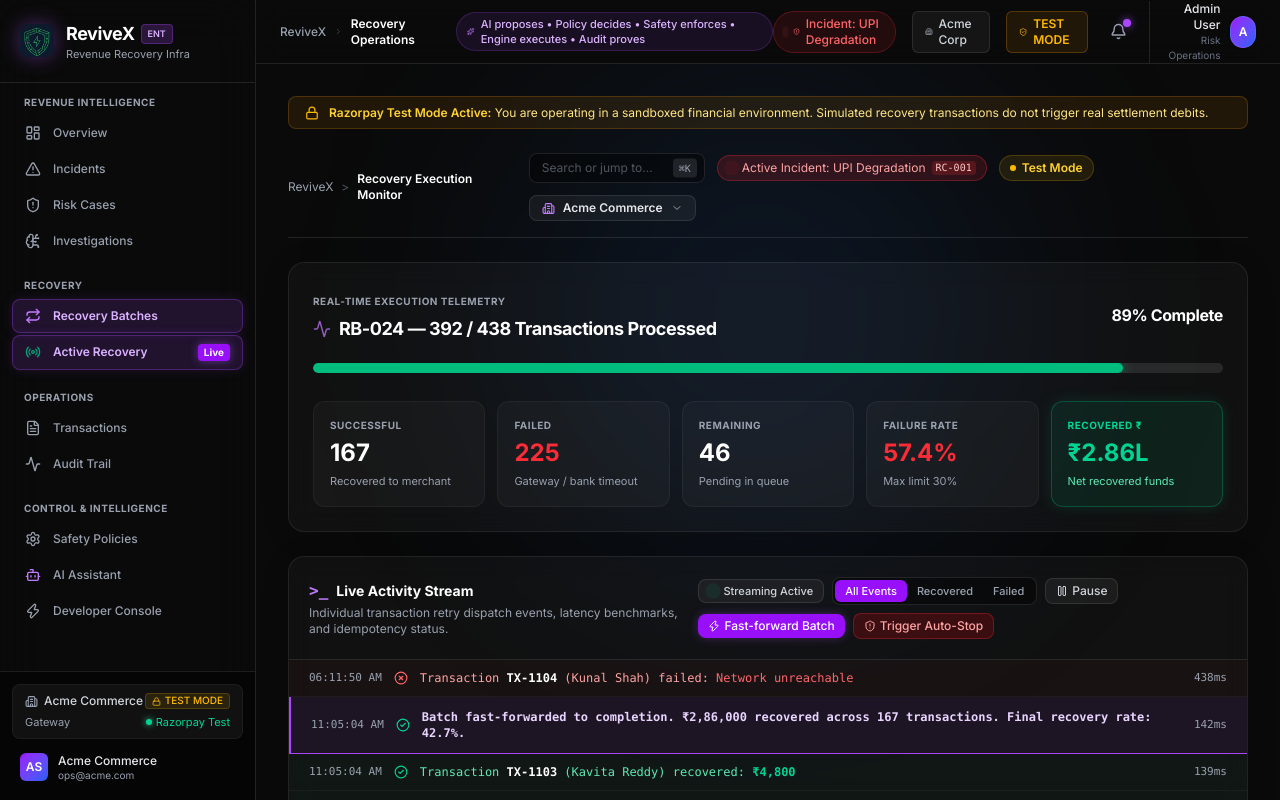
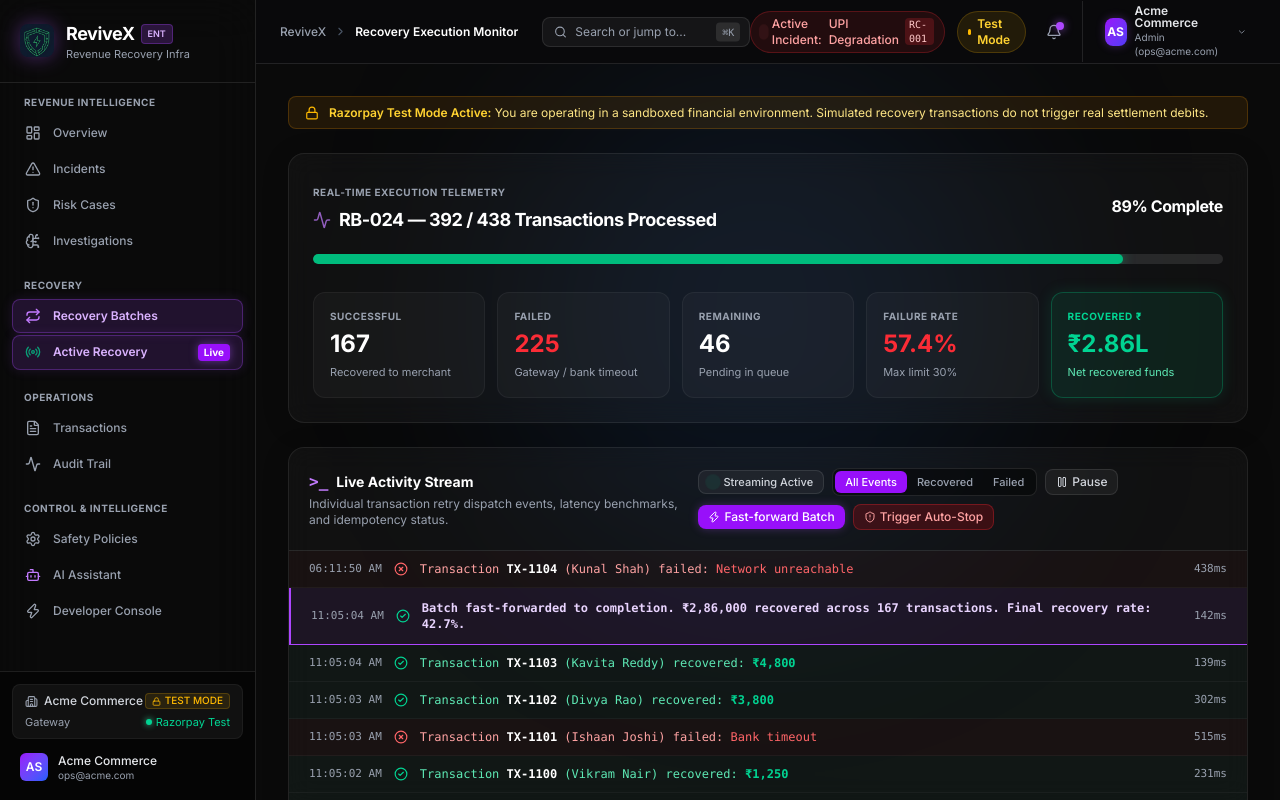
Before and after one commit to bhaskararamkarri/ReviveX, a Next.js app in the folder frontend/: page /recovery in a window 1280 px wide. Built offline with nearby package versions, Linux system fonts and the light colour scheme.

Commit message:
fix(header): clean and rearrange top navbar with balanced spacing and unified merchant profile

```diff
--- a/frontend/src/app/recovery/page.tsx
+++ b/frontend/src/app/recovery/page.tsx
@@ -242,47 +242,7 @@ function RecoveryContent() {
         </p>
       </div>
 
-      {/* Breadcrumb & Navigation Bar matching reference */}
-      <div className="flex flex-col sm:flex-row sm:items-center justify-between gap-4 border-b border-white/10 pb-4">
-        <div className="flex items-center gap-2 text-xs">
-          <span className="text-gray-400">ReviveX</span>
-          <span className="text-gray-600">&gt;</span>
-          <span className="text-white font-semibold">Recovery Execution Monitor</span>
-        </div>
 
-        <div className="flex flex-wrap items-center gap-3">
-          {/* Quick Search */}
-          <div className="relative hidden md:block">
-            <input
-              type="text"
-              placeholder="Search or jump to..."
-              readOnly
-              className="bg-black/40 border border-white/10 rounded-lg px-3 py-1.5 text-xs text-gray-400 w-44 focus:outline-none cursor-pointer"
-            />
-            <span className="absolute right-2 top-1/2 -translate-y-1/2 text-[10px] bg-white/10 px-1.5 py-0.5 rounded text-gray-400 font-mono">⌘K</span>
-          </div>
-
-          {/* Active Incident Tag */}
-          <Link href="/incidents" className="flex items-center gap-1.5 px-2.5 py-1 rounded-full bg-red-500/15 border border-red-500/30 text-red-300 text-xs hover:bg-red-500/20 transition-colors">
-            <span className="w-2 h-2 rounded-full bg-red-500 animate-ping"></span>
-            <span>Active Incident: UPI Degradation</span>
-            <span className="font-mono text-[10px] bg-red-500/20 px-1 rounded text-red-200">RC-001</span>
-          </Link>
-
-          {/* Test Mode Badge */}
-          <span className="flex items-center gap-1.5 px-2.5 py-1 rounded-full bg-amber-400/10 border border-amber-400/20 text-amber-300 text-xs font-semibold">
-            <span className="w-1.5 h-1.5 rounded-full bg-amber-400"></span>
-            <span>Test Mode</span>
-          </span>
-
-          {/* Merchant Dropdown */}
-          <div className="flex items-center gap-2 px-3 py-1 rounded-lg bg-white/5 border border-white/10 text-xs text-gray-200">
-            <Building2 size={13} className="text-purple-400" />
-            <span className="font-semibold">Acme Commerce</span>
-            <ChevronDown size={12} className="text-gray-400" />
-          </div>
-        </div>
-      </div>
 
       {/* Circuit Breaker Alert Banner if Triggered */}
       {circuitBreakerTripped && (
--- a/frontend/src/components/Header.tsx
+++ b/frontend/src/components/Header.tsx
@@ -1,7 +1,13 @@
 "use client";
 
-import { usePathname } from 'next/navigation';
-import { Bell, ShieldCheck, ShieldAlert, Sparkles, Building2, ChevronRight } from 'lucide-react';
+import { usePathname, useSearchParams } from 'next/navigation';
+import {
+  Bell,
+  Search,
+  ChevronRight,
+  ChevronDown,
+  Building2
+} from 'lucide-react';
 import Link from 'next/link';
 
 export function Header() {
@@ -11,70 +17,85 @@ export function Header() {
     if (path.startsWith('/overview') || path === '/') return 'Executive Overview';
     if (path.startsWith('/incidents')) return 'Incident Stream';
     if (path.startsWith('/risk-cases') || path.startsWith('/cases')) return 'Risk Cases';
-    if (path.startsWith('/investigations') || path.startsWith('/investigation')) return 'AI Investigation';
-    if (path.startsWith('/recovery')) return 'Recovery Operations';
+    if (path.startsWith('/investigations') || path.startsWith('/investigation')) return 'AI Investigations';
+    if (path.startsWith('/recovery')) return 'Recovery Execution Monitor';
     if (path.startsWith('/transactions')) return 'Transaction Explorer';
     if (path.startsWith('/audit')) return 'Audit Trail';
     if (path.startsWith('/policies')) return 'Safety Policy Center';
-    if (path.startsWith('/ai-assistant')) return 'AI Operations Assistant';
+    if (path.startsWith('/ai-assistant')) return 'Operational AI Assistant';
     if (path.startsWith('/developer-console')) return 'Developer Console';
     return 'Control Center';
   };
 
   return (
-    <header className="h-16 border-b border-white/10 bg-[#0a0a0a]/80 backdrop-blur-md flex items-center justify-between px-6 sticky top-0 z-10 select-none">
-      {/* Breadcrumbs */}
-      <div className="flex items-center gap-2 text-xs">
-        <Link href="/overview" className="text-gray-400 hover:text-white transition-colors font-medium">ReviveX</Link>
-        <ChevronRight size={13} className="text-gray-600" />
-        <span className="text-white font-semibold">{getPageTitle(pathname)}</span>
+    <header className="h-16 border-b border-white/10 bg-[#0a0a0c]/85 backdrop-blur-md flex items-center justify-between px-6 sticky top-0 z-30 select-none">
+      {/* Left: Breadcrumbs & Quick Search */}
+      <div className="flex items-center gap-4">
+        <div className="flex items-center gap-2 text-xs">
+          <Link href="/overview" className="text-gray-400 hover:text-white transition-colors font-medium">
+            ReviveX
+          </Link>
+          <ChevronRight size={13} className="text-gray-600 shrink-0" />
+          <span className="text-white font-semibold whitespace-nowrap">
+            {getPageTitle(pathname)}
+          </span>
+        </div>
 
-        {/* Core Principle Tag */}
-        <div className="hidden xl:flex items-center gap-1.5 ml-4 px-2.5 py-1 rounded-full bg-purple-500/10 border border-purple-500/20 text-[11px] text-purple-300 font-medium">
-          <Sparkles size={11} className="text-purple-400" />
-          <span>AI proposes • Policy decides • Safety enforces • Engine executes • Audit proves</span>
+        {/* Global Search Input */}
+        <div className="relative hidden lg:block ml-2">
+          <Search size={13} className="absolute left-3 top-1/2 -translate-y-1/2 text-gray-400" />
+          <input
+            type="text"
+            placeholder="Search or jump to..."
+            readOnly
+            className="bg-white/5 border border-white/10 rounded-lg pl-8 pr-12 py-1.5 text-xs text-gray-300 w-52 focus:outline-none focus:border-purple-500/50 cursor-pointer placeholder:text-gray-400"
+          />
+          <span className="absolute right-2.5 top-1/2 -translate-y-1/2 text-[10px] bg-white/10 px-1.5 py-0.5 rounded text-gray-400 font-mono">
+            ⌘K
+          </span>
         </div>
       </div>
 
-      {/* Right Controls */}
-      <div className="flex items-center gap-4">
-        {/* Active Incident Indicator */}
+      {/* Right: Clean, Well-Spaced Controls */}
+      <div className="flex items-center gap-3">
+        {/* Active Incident Tag */}
         <Link
           href="/incidents"
-          className="flex items-center gap-1.5 px-2.5 py-1 bg-red-500/10 border border-red-500/25 rounded-full text-red-400 text-xs font-medium hover:bg-red-500/15 transition-all"
+          className="flex items-center gap-1.5 px-2.5 py-1 rounded-full bg-red-500/10 border border-red-500/25 text-red-300 text-xs hover:bg-red-500/20 transition-all font-medium"
         >
-          <span className="w-1.5 h-1.5 rounded-full bg-red-400 animate-ping"></span>
-          <ShieldAlert size={13} />
-          <span>Incident: UPI Degradation</span>
+          <span className="w-2 h-2 rounded-full bg-red-400 animate-ping"></span>
+          <span className="hidden sm:inline">Active Incident:</span>
+          <span>UPI Degradation</span>
+          <span className="font-mono text-[10px] bg-red-500/20 px-1 rounded text-red-200">RC-001</span>
         </Link>
 
-        {/* Merchant Selector */}
-        <div className="hidden sm:flex items-center gap-1.5 px-3 py-1 bg-white/5 border border-white/10 rounded-md text-xs text-gray-300">
-          <Building2 size={13} className="text-gray-400" />
-          <span className="font-medium">Acme Corp</span>
-        </div>
-
-        {/* Environment Indicator */}
-        <div className="flex items-center gap-1.5 px-3 py-1 bg-amber-500/10 border border-amber-500/25 rounded-md text-amber-400 text-xs font-semibold">
-          <ShieldCheck size={14} />
-          <span>TEST MODE</span>
-        </div>
+        {/* Test Mode Badge */}
+        <span className="flex items-center gap-1.5 px-2.5 py-1 rounded-full bg-amber-400/10 border border-amber-400/20 text-amber-300 text-xs font-semibold">
+          <span className="w-1.5 h-1.5 rounded-full bg-amber-400"></span>
+          <span>Test Mode</span>
+        </span>
 
         {/* Notifications */}
-        <button className="relative p-1.5 text-gray-400 hover:text-white transition-colors" title="Notifications">
-          <Bell size={17} />
-          <span className="absolute 0.5 top-0.5 right-0.5 w-2 h-2 bg-purple-500 rounded-full shadow-[0_0_8px_rgba(168,85,247,0.8)]"></span>
+        <button
+          className="relative p-2 rounded-lg text-gray-400 hover:text-white hover:bg-white/5 transition-colors"
+          title="Notifications"
+        >
+          <Bell size={16} />
+          <span className="absolute top-1.5 right-1.5 w-2 h-2 bg-purple-500 rounded-full shadow-[0_0_8px_rgba(168,85,247,0.8)]"></span>
         </button>
 
-        {/* User Profile */}
-        <div className="flex items-center gap-2.5 pl-3 border-l border-white/10">
-          <div className="text-right hidden sm:block">
-            <p className="text-xs font-medium text-gray-200">Admin User</p>
-            <p className="text-[10px] text-gray-500">Risk Operations</p>
-          </div>
-          <div className="w-8 h-8 rounded-full bg-gradient-to-br from-purple-600 to-blue-600 flex items-center justify-center text-white text-xs font-semibold shadow border border-white/10">
-            A
-          </div>
+        {/* Merchant & Operator Profile Dropdown */}
+        <div className="flex items-center gap-2 pl-3 border-l border-white/10">
+          <button className="flex items-center gap-2 px-2.5 py-1 rounded-lg hover:bg-white/5 transition-colors text-xs text-left">
+            <div className="w-7 h-7 rounded-lg bg-gradient-to-br from-purple-600 to-indigo-600 flex items-center justify-center text-white text-xs font-bold shadow-[0_0_10px_rgba(168,85,247,0.3)]">
+              AS
+            </div>
+            <div className="hidden sm:block">
+              <span className="font-semibold text-gray-200 block text-xs leading-none">Acme Commerce</span>
+              <span className="text-[10px] text-gray-400 block mt-0.5">Admin (ops@acme.com)</span>
+            </div>
+            <ChevronDown size={12} className="text-gray-400 ml-0.5" />
+          </button>
         </div>
       </div>
     </header>
```
